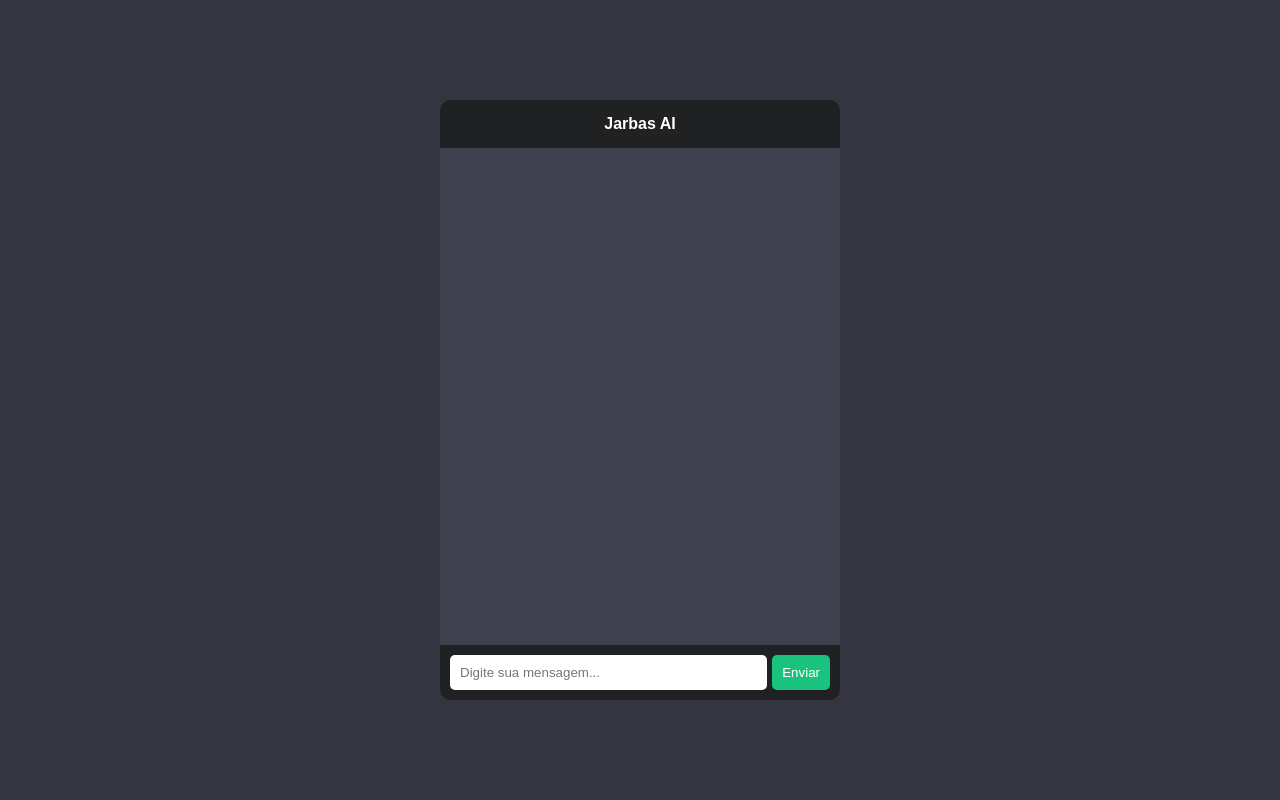
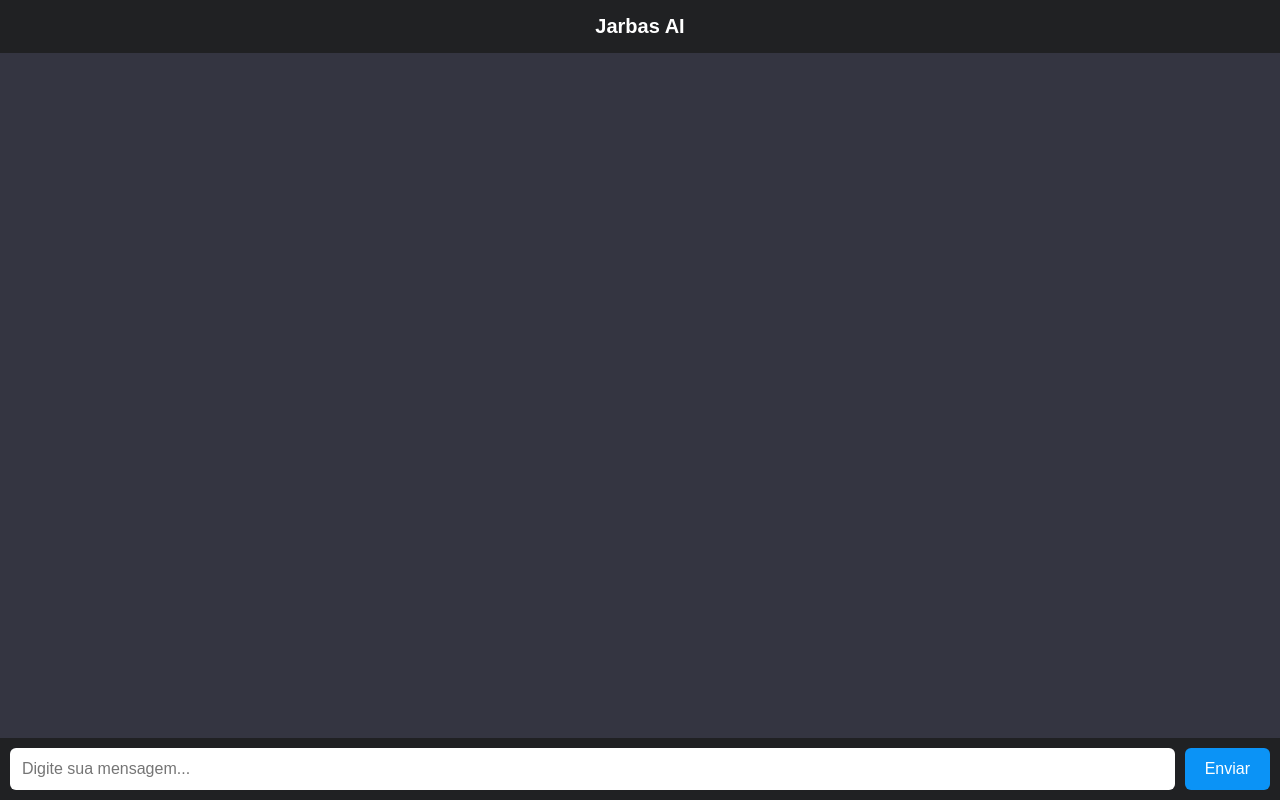
Before and after one commit to jeancarlosfaveros0103-cpu/jarbas-ai, a Flask app: page / in a window 1280 px wide. Run offline with Flask 3, Linux system fonts and the light colour scheme.

Commit message:
Update index.html

```diff
--- a/templates/index.html
+++ b/templates/index.html
@@ -3,43 +3,128 @@
 <head>
     <meta charset="UTF-8">
     <title>Jarbas AI</title>
-    <link rel="stylesheet" href="/static/style.css">
+
+    <style>
+        body {
+            margin: 0;
+            font-family: Arial, Helvetica, sans-serif;
+            background-color: #343541;
+            color: white;
+            display: flex;
+            flex-direction: column;
+            height: 100vh;
+        }
+
+        header {
+            padding: 15px;
+            text-align: center;
+            background-color: #202123;
+            font-size: 20px;
+            font-weight: bold;
+        }
+
+        #chat {
+            flex: 1;
+            padding: 20px;
+            overflow-y: auto;
+        }
+
+        .msg {
+            max-width: 70%;
+            padding: 12px;
+            margin-bottom: 12px;
+            border-radius: 8px;
+            line-height: 1.4;
+        }
+
+        .user {
+            background-color: #0b93f6;
+            margin-left: auto;
+        }
+
+        .jarbas {
+            background-color: #444654;
+            margin-right: auto;
+        }
+
+        footer {
+            display: flex;
+            padding: 10px;
+            background-color: #202123;
+        }
+
+        input {
+            flex: 1;
+            padding: 12px;
+            border-radius: 6px;
+            border: none;
+            outline: none;
+            font-size: 16px;
+        }
+
+        button {
+            margin-left: 10px;
+            padding: 12px 20px;
+            border: none;
+            border-radius: 6px;
+            background-color: #0b93f6;
+            color: white;
+            font-size: 16px;
+            cursor: pointer;
+        }
+
+        button:hover {
+            background-color: #0077cc;
+        }
+    </style>
 </head>
 <body>
 
-<div class="chat-container">
-    <div class="chat-header">Jarbas AI</div>
+<header>Jarbas AI</header>
 
-    <div class="chat-box" id="chatBox"></div>
+<div id="chat"></div>
 
-    <div class="input-area">
-        <input type="text" id="message" placeholder="Digite sua mensagem..." />
-        <button onclick="sendMessage()">Enviar</button>
-    </div>
-</div>
+<footer>
+    <input id="msg" placeholder="Digite sua mensagem..." autocomplete="off">
+    <button onclick="enviar()">Enviar</button>
+</footer>
 
 <script>
-async function sendMessage() {
-    const input = document.getElementById("message");
-    const chatBox = document.getElementById("chatBox");
+    const chat = document.getElementById("chat");
+    const input = document.getElementById("msg");
 
-    if (!input.value) return;
+    function addMsg(texto, classe) {
+        const div = document.createElement("div");
+        div.className = "msg " + classe;
+        div.innerText = texto;
+        chat.appendChild(div);
+        chat.scrollTop = chat.scrollHeight;
+    }
 
-    chatBox.innerHTML += `<div class="msg user">${input.value}</div>`;
+    function enviar() {
+        const texto = input.value.trim();
+        if (!texto) return;
 
-    const response = await fetch("/chat", {
-        method: "POST",
-        headers: {"Content-Type": "application/json"},
-        body: JSON.stringify({message: input.value})
+        addMsg(texto, "user");
+        input.value = "";
+
+        fetch("/perguntar", {
+            method: "POST",
+            headers: {"Content-Type": "application/json"},
+            body: JSON.stringify({ mensagem: texto })
+        })
+        .then(r => r.json())
+        .then(d => {
+            addMsg(d.resposta, "jarbas");
+        })
+        .catch(() => {
+            addMsg("Erro ao falar com o Jarbas.", "jarbas");
+        });
+    }
+
+    input.addEventListener("keydown", e => {
+        if (e.key === "Enter") enviar();
     });
-
-    const data = await response.json();
-
-    chatBox.innerHTML += `<div class="msg bot">${data.reply}</div>`;
-    chatBox.scrollTop = chatBox.scrollHeight;
-
-    input.value = "";
-}
 </script>
 
 </body>
```
